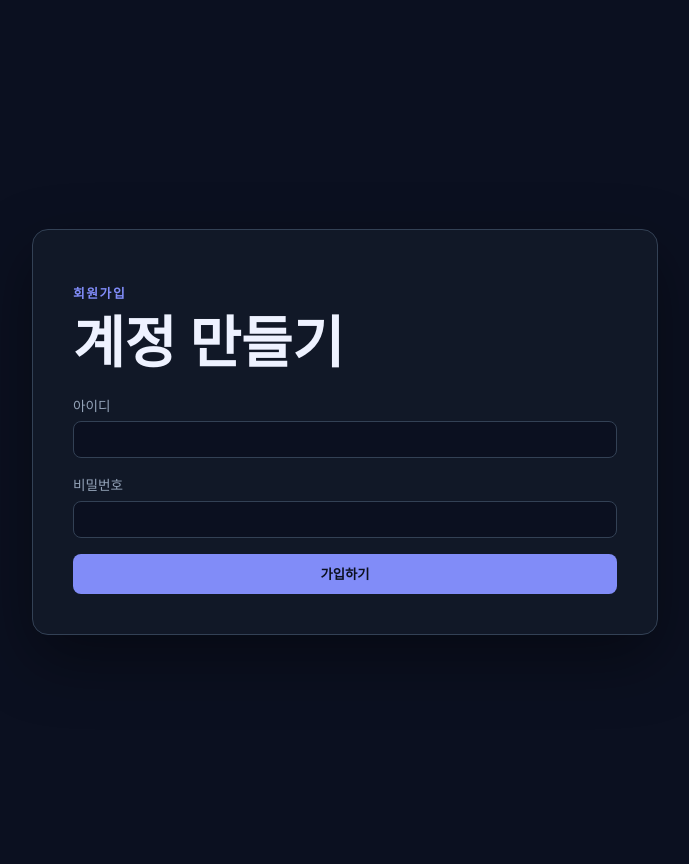
After one commit to CodysseyBMB/codyssey_term_project, a FastAPI app: template app/templates/signup.html in a window 1280 px wide. The commit adds this page. Shown: the whole page, without its empty margins (295-984 px from the left). Run offline with FastAPI, Linux system fonts and the light colour scheme; the template is opened without the code that fills it, so the values that code supplies are empty.

Commit message:
feat: 회원가입 라우터와 화면 구현

```diff
--- a/app/main.py
+++ b/app/main.py
@@ -1,19 +1,13 @@
 from __future__ import annotations
-
-from pathlib import Path
 
 from fastapi import FastAPI, Request
 from fastapi.responses import HTMLResponse
 from fastapi.staticfiles import StaticFiles
-from fastapi.templating import Jinja2Templates
 
 from app.config import Settings, get_settings
-from app.db import create_database_engine
-
-
-APP_DIR = Path(__file__).resolve().parent
-templates = Jinja2Templates(directory=APP_DIR / "templates")
-
+from app.db import create_database_engine, create_session_factory
+from app.routers import auth
+from app.templating import templates, TEMPLATES_DIR
 
 def create_app(settings: Settings | None = None) -> FastAPI:
     settings = settings or get_settings()
@@ -21,7 +15,13 @@ def create_app(settings: Settings | None = None) -> FastAPI:
     app = FastAPI(title="AI Chatbot", version="0.1.0")
     app.state.settings = settings
     app.state.engine = engine
-    app.mount("/static", StaticFiles(directory=APP_DIR / "static"), name="static")
+
+    # get_db()가 request.app.state.session_factory로 이걸 꺼내 쓴다.
+    app.state.session_factory = create_session_factory(engine)
+    app.mount("/static", StaticFiles(directory=TEMPLATES_DIR.parent / "static"), name="static")
+
+    # routers/auth.py에 정의한 /auth/signup 등을 앱에 연결한다.
+    app.include_router(auth.router)
 
     @app.get("/", response_class=HTMLResponse)
     def index(request: Request):
--- a/app/static/css/app.css
+++ b/app/static/css/app.css
@@ -14,3 +14,10 @@ dl div { display: flex; justify-content: space-between; gap: 1rem; padding: .75r
 dt { color: #94a3b8; }
 dd { margin: 0; }
 a { color: #a5b4fc; }
+
+/* 기존 index.html의 .container/.status-card와 같은 톤을 맞춘다 */
+form { display: grid; gap: 1rem; margin-top: 1.5rem; }
+label { display: grid; gap: .4rem; font-size: .85rem; color: #94a3b8; }
+input { padding: .6rem .75rem; border-radius: .5rem; border: 1px solid #334155; background: #0b1020; color: #eef2ff; font: inherit; }
+button { padding: .65rem 1rem; border-radius: .5rem; border: none; background: #818cf8; color: #0b1020; font-weight: 700; cursor: pointer; }
+.error { color: #fca5a5; font-size: .85rem; margin: .5rem 0 0; }
--- /dev/null
+++ b/app/templates/signup.html
@@ -0,0 +1,28 @@
+<!doctype html>
+<html lang="ko">
+  <head>
+    <meta charset="utf-8">
+    <meta name="viewport" content="width=device-width, initial-scale=1">
+    <title>회원가입 · AI Chatbot</title>
+    <link rel="stylesheet" href="{{ url_for('static', path='/css/app.css') }}">
+  </head>
+  <body>
+    <main class="container">
+      <section class="status-card">
+        <p class="eyebrow">회원가입</p>
+        <h1>계정 만들기</h1>
+        {# error가 None이 아니면(=로그인 실패 메시지가 있으면) 보여준다 #}
+        {% if error %}<p class="error">{{ error }}</p>{% endif %}
+        <form method="post" action="/auth/signup">
+          <label>아이디
+            <input type="text" name="username" required minlength="3" maxlength="50">
+          </label>
+          <label>비밀번호
+            <input type="password" name="password" required minlength="8" maxlength="100">
+          </label>
+          <button type="submit">가입하기</button>
+        </form>
+      </section>
+    </main>
+  </body>
+</html>
```
Also changed, not shown: app/routers/auth.py (added, +62 -0 lines), app/security.py (added, +15 -0 lines), app/templating.py (added, +11 -0 lines), app/routers/__init__.py (added).
